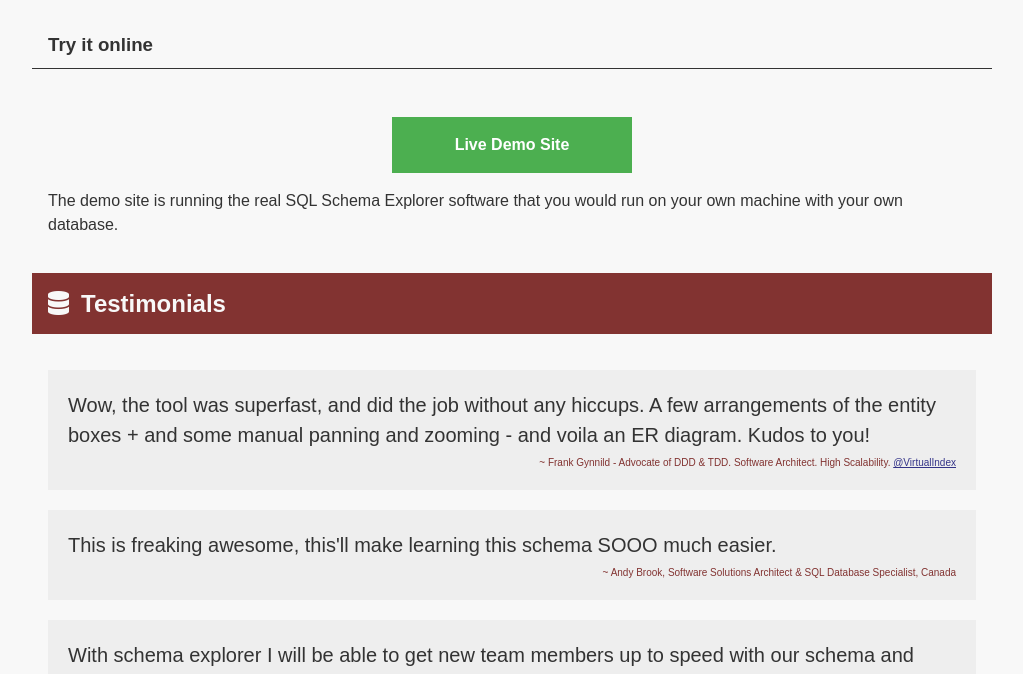
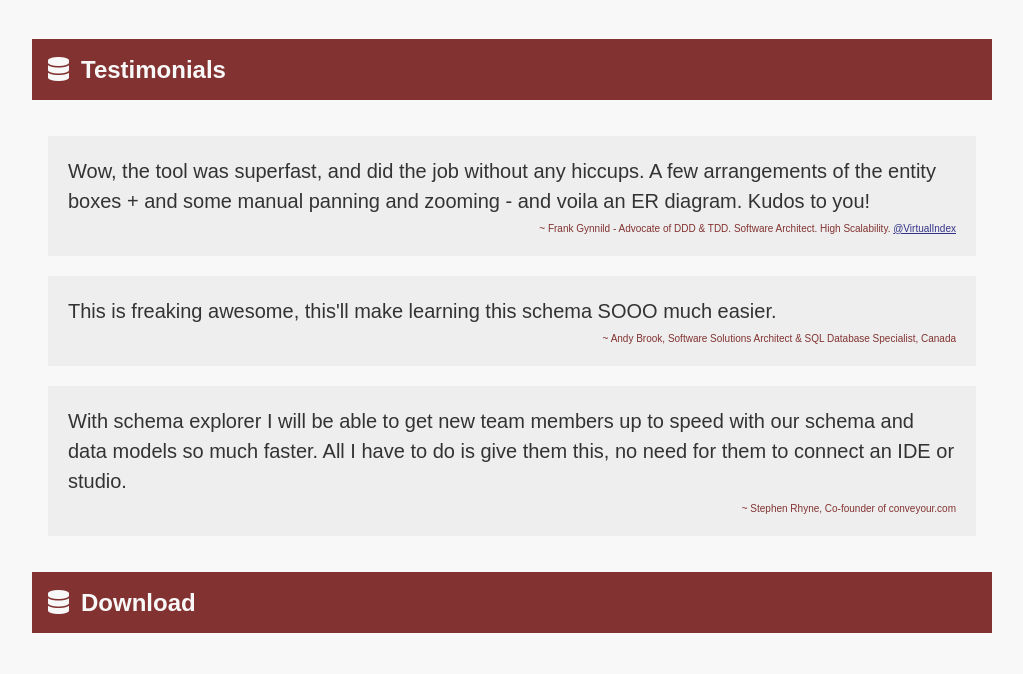
Before and after one commit to timabell/schema-explorer, a Jekyll site: the page built from index.html, in a window 1280 px wide and 900 px high, scrolled down 1725 px, cut to the strip 226-900 px from the top of the window. Shown: the whole strip, without its empty margins (128-1151 px from the left). Built offline with Jekyll 4.4.1, drawn with Linux system fonts in a browser that asks for light colours; nearby versions of some CDN libraries.

Commit message:
kill demo link
not paying for hosting any more

```diff
--- a/index.html
+++ b/index.html
@@ -71,14 +71,6 @@
 	<h3>Guided Tour</h3>
 	<iframe width="560" height="315" src="https://www.youtube.com/embed/lF7DdCe-U0Y?rel=0" frameborder="0" allow="autoplay; encrypted-media" allowfullscreen></iframe>
 
-	<h3>Try it online</h3>
-	<p class="live-demo">
-	  <a href="http://demo.schemaexplorer.io/" target="_blank" class="button standalone-button">Live Demo Site</a>
-	</p>
-	<p>
-		The demo site is running the real SQL Schema Explorer software that you would run on your own machine with your own database.
-	</p>
-
 	<h2 id="testimonials">Testimonials</h2>
 	<blockquote>
 	  <span class="quote">Wow,
```
